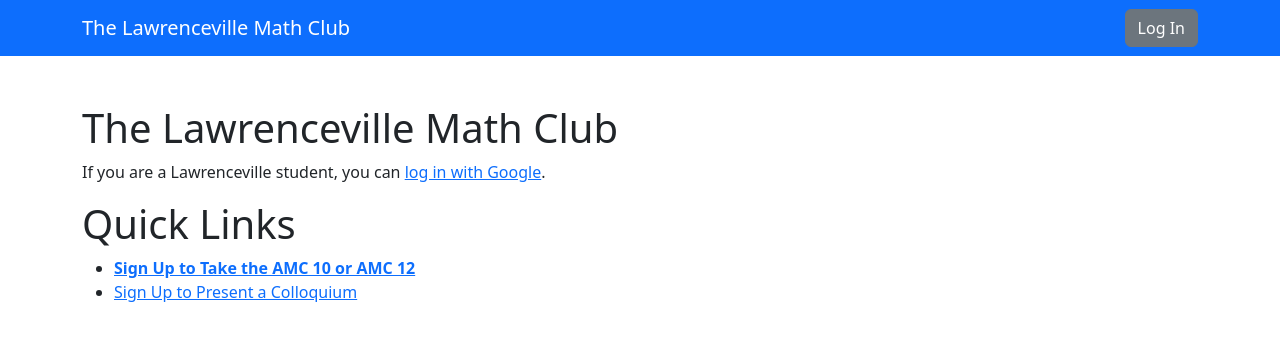
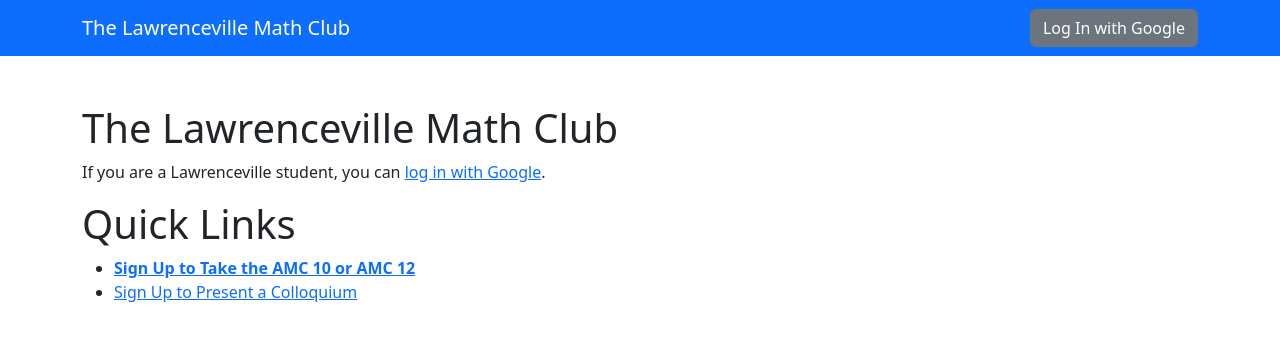
Before and after one commit to bhushan-mohanraj/lawrenceville-math, a Flask app: page / in a window 1280 px wide. Shown: the top 341 px of the page. Run offline with Flask 3, Linux system fonts and the light colour scheme; parts of the project's set-up code (start-up, migrations or seed data) failed here and were passed over; some libraries are stand-ins or nearby versions.

Commit message:
Change login button text

```diff
--- a/app/templates/base.html
+++ b/app/templates/base.html
@@ -48,7 +48,7 @@
                         {% if not g.user %}
                             <li class="nav-item">
                                 <a class="btn btn-secondary" href="{{ url_for('users.login') }}">
-                                    Log In
+                                    Log In with Google
                                 </a>
                             </li>
                         {% else %}
```
